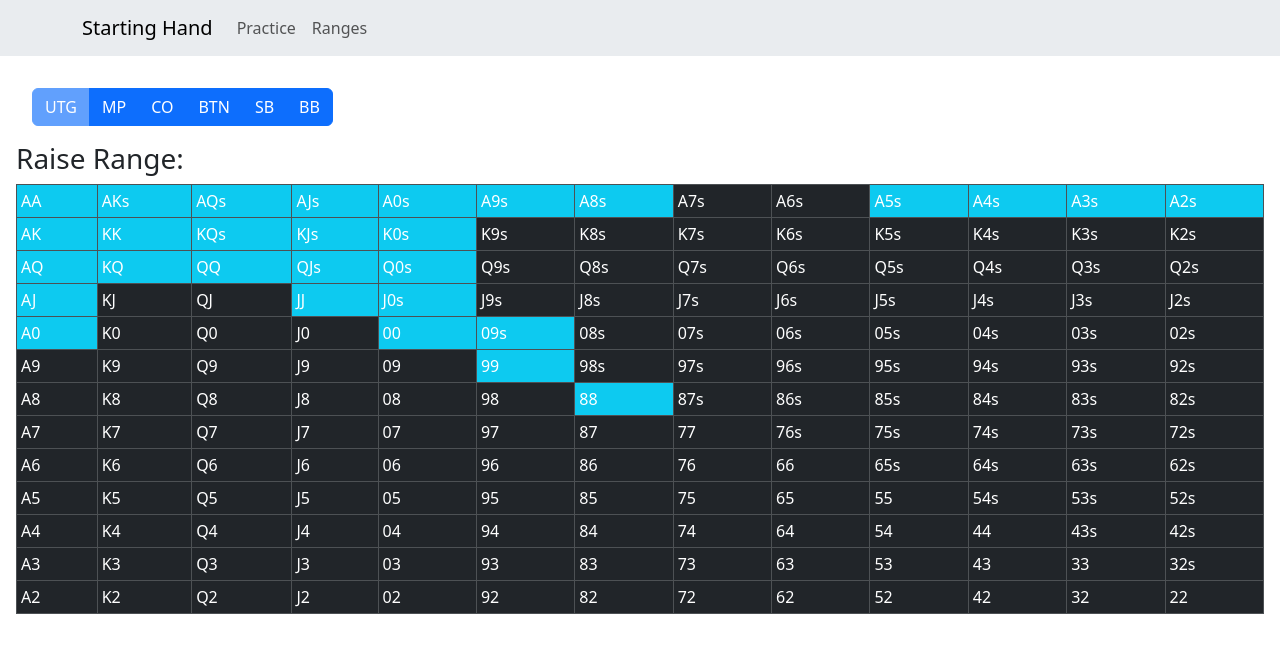
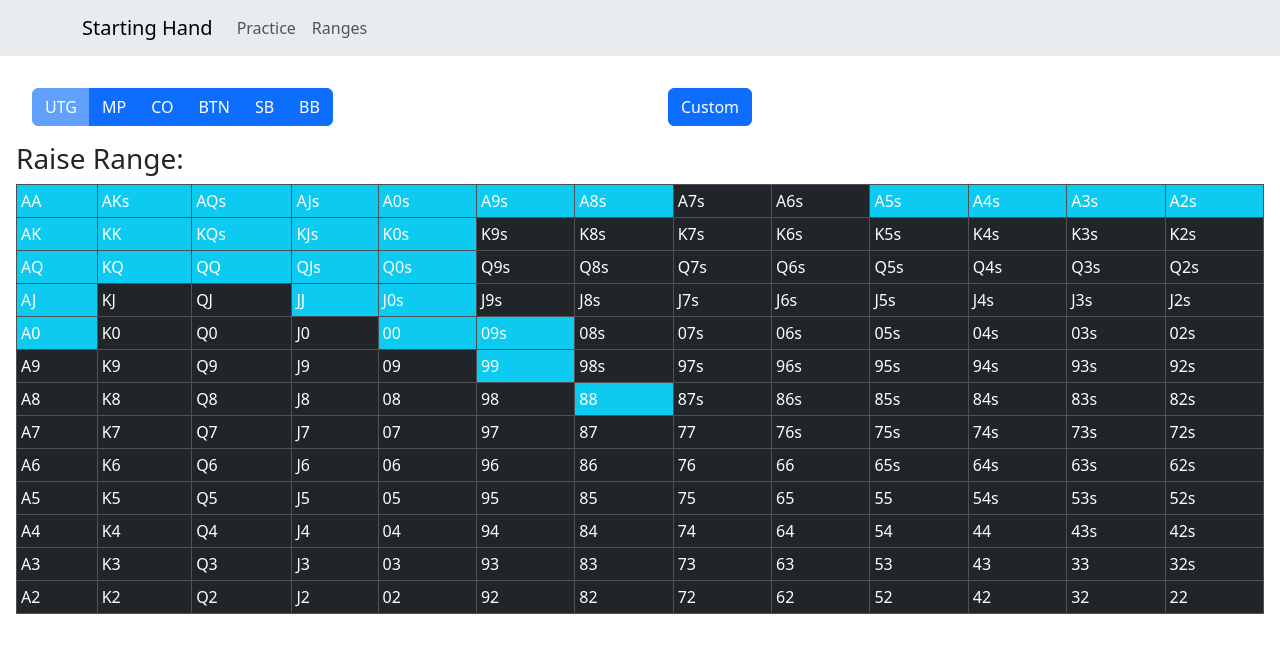
Before and after one commit to apatari/starting-hand, a React (Create React App) app: page /ranges in a window 1280 px wide. Shown: the top 652 px of the page. Built offline with nearby package versions, Linux system fonts and the light colour scheme.

Commit message:
custom displays range, no click effect

```diff
--- a/src/Ranges.js
+++ b/src/Ranges.js
@@ -1,25 +1,34 @@
 import React, { useState }  from "react";
 import { rangeRows } from "./range_visual";
-import { Table, Button, ButtonGroup } from "react-bootstrap";
+import { Table, Button, ButtonGroup, Row, Col } from "react-bootstrap";
 import { ranges } from "./range_templates";
+import { make_blank } from "./helpers";
 
 export default function Ranges() {
 
     const [selectedRange, setSelectedRange] = useState(0)
+    const [custom, setCustom] = useState(make_blank)
 
     const rangeNames = ["UTG", "MP", "CO", "BTN", "SB", "BB"]
     const btns = [0,1,2,3,4,5]
 
     const handleRangeClick = (e) => {
         setSelectedRange(e.target.value)
+        console.log(selectedRange)
     }
 
-    console.log(ranges[selectedRange])
+    const handleCustomClick = () => {
+        console.log(custom)
+        setSelectedRange("Custom")
+    }
 
 
     return (
         <div className="m-3" >
-            <ButtonGroup className="m-3"  >
+            <Row>
+                <Col>
+
+                    <div><ButtonGroup className="m-3"  >
                         {btns.map(btn => {
                             return (
                                 <Button
@@ -32,7 +41,17 @@ export default function Ranges() {
                                 </Button>
                             )
                         })}
-            </ButtonGroup>
+                    </ButtonGroup></div>
+
+                </Col>
+
+                <Col>
+                        <div className="m-3" >
+                            <Button onClick={handleCustomClick} >Custom</Button>
+                        </div>
+                </Col>
+
+            </Row>
 
             <h3>Raise Range:</h3>
 
@@ -42,6 +61,9 @@ export default function Ranges() {
                         return(
                             <tr key={row[0] + row[1]}  >
                                 {row.map(hand => {
+                                        if (selectedRange === "Custom") {
+                                            return ( <td key={hand} classname={(custom[hand]===true)?"bg-info":""} >{hand}</td> )
+                                        }
 
                                         if(ranges[selectedRange][hand]===true){
                                             return (<td key={hand} className="bg-info" >{hand}</td>)
```
Lines whose indentation alone changed are shown as unchanged.
